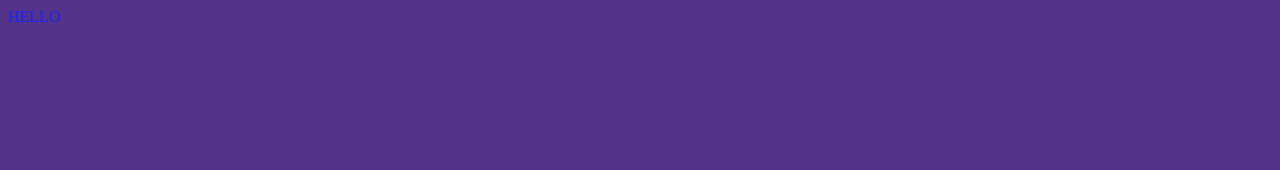
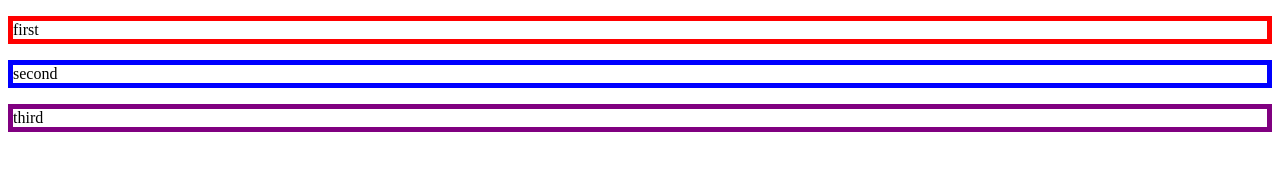
Before and after one commit to kimyj8078/test001, a plain HTML site: page index.html in a window 1280 px wide. Drawn offline with Linux system fonts and the light colour scheme.

Commit message:
Update index.html

```diff
--- a/index.html
+++ b/index.html
@@ -6,18 +6,23 @@
     <meta name="viewport" content="width=device-width, initial-scale=1.0">
     <title>Document</title>
     <style>
-        div{
-            color: #1323ff;
-            }
-        body{background-color:#553388;}
+        #first{
+          border: 5px red solid;
+        }
+        #second{
+          border: solid blue 5px;
+        }
+        #third{
+          border: purple solid 5px;
+        }
     </style>
+<p id="first">first</p>
+<p id="second">second</p>
+<p id="third">third</p>
 </head>
 <body>
 <div>
-    HELLO
-
 <img src="https://image.aladin.co.kr/product/26859/56/cover500/e422538090_1.jpg>
-
 </div>
 
 </body>
```
